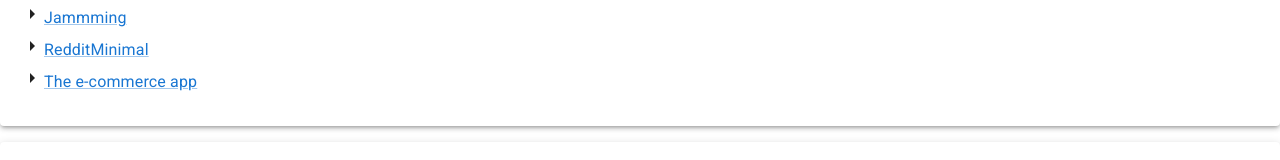
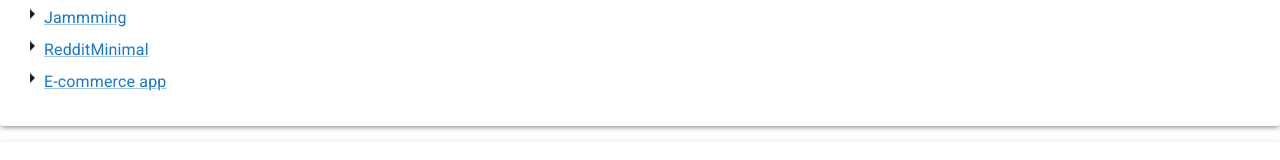
Before and after one commit to vldkurov/my-website-react, a React (Create React App) app: page / in a window 1280 px wide. Shown: the part 612-772 px from the top of the page. Built offline with nearby package versions, Linux system fonts and the light colour scheme.

Commit message:
Update e-commerce app title in HomePage
The title for the e-commerce app link in the HomePage component has been simplified. "The e-commerce app" has been changed to "E-commerce app" to improve clarity and readability.

```diff
--- a/src/pages/HomePage/HomePage.jsx
+++ b/src/pages/HomePage/HomePage.jsx
@@ -43,7 +43,7 @@
     // },
     {
         href: 'https://main--thunderous-moxie-f4ffbe.netlify.app/',
-        title: 'The e-commerce app',
+        title: 'E-commerce app',
         description: 'E-commerce app offers a seamless online shopping experience, enabling users to browse and purchase a wide range of products, tailored by categories, with robust features designed to enhance user satisfaction and streamline the buying process.'
     }
 ]
```
